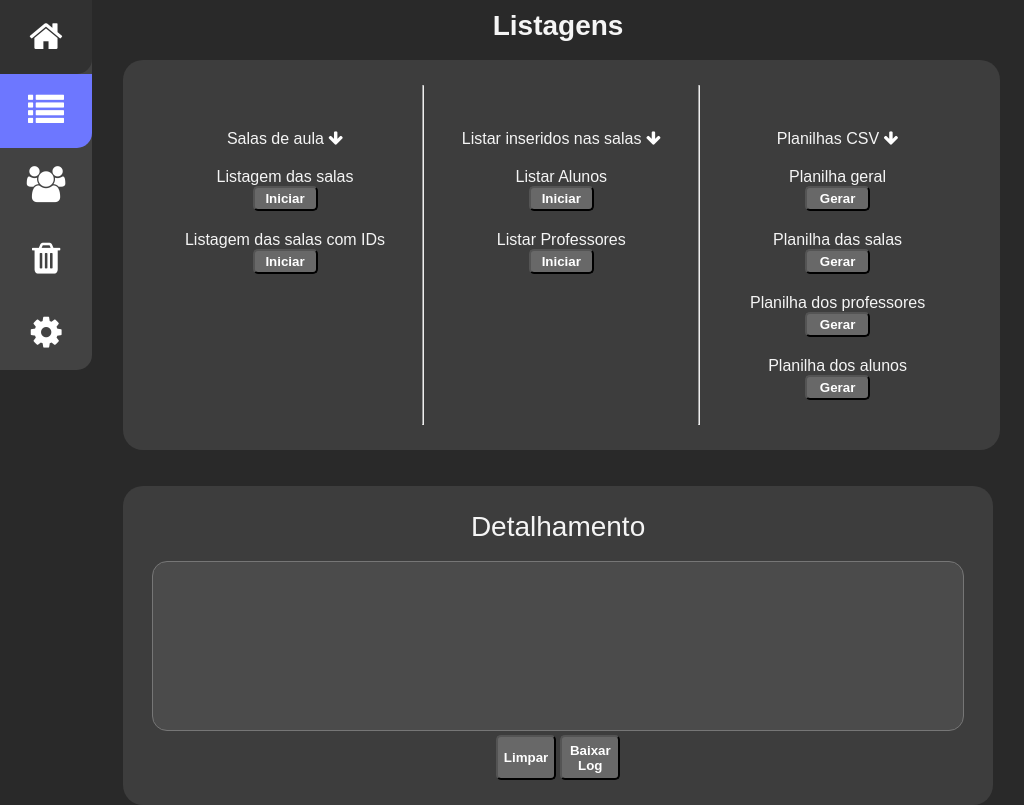
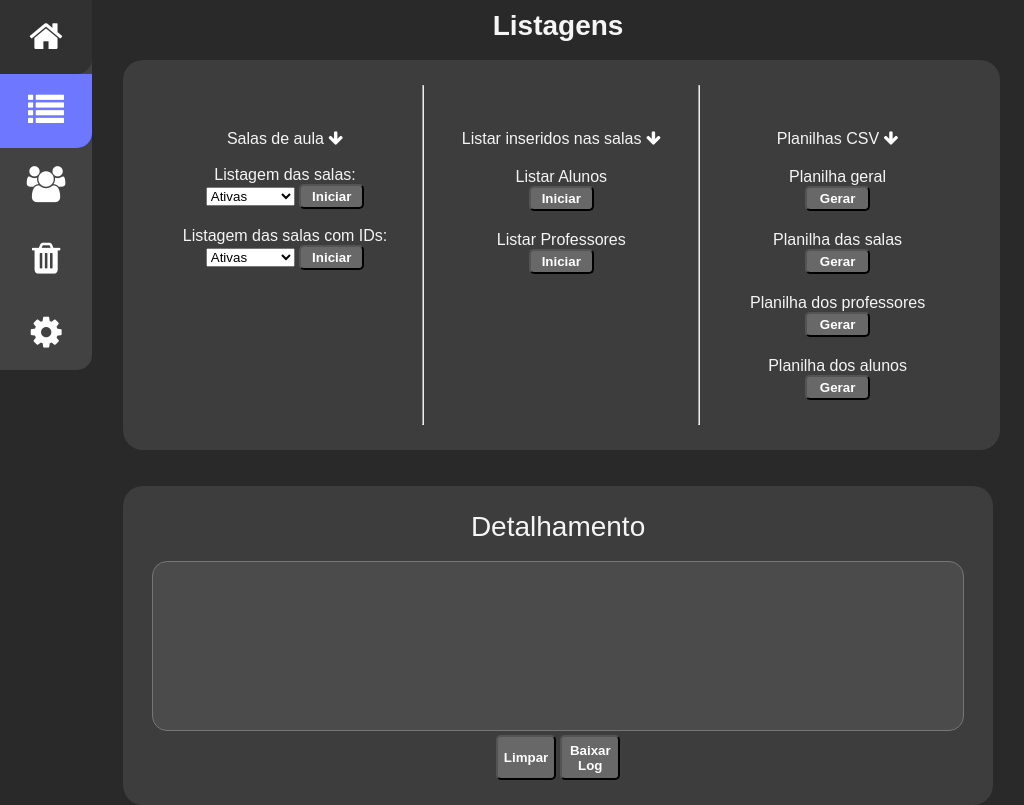
Before and after one commit to matheusky/Classroom-Manager, an Electron app: page src/pages/lists.html in a window 1024 px wide. Drawn offline with Linux system fonts and the light colour scheme; no server answers.

Commit message:
Update lists.html

```diff
--- a/src/pages/lists.html
+++ b/src/pages/lists.html
@@ -29,12 +29,24 @@
 
                 <div class="list">
                     <p>Salas de aula <i class="fa fa-arrow-down"></i></p>
-                    <p>Listagem das salas</p>
+                    <br>
+                    <label for="stats">Listagem das salas:</label>
+                    <select id="stats">
+                        <option value="ARCHIVED">Arquivadas</option>
+                        <option value="ACTIVE" selected>Ativas</option>
+                    </select>
                     <button onclick="listCourses()">Iniciar</button>
-                    <p>Listagem das salas com IDs</p>
+                    <br><br>
+                    <label for="stats">Listagem das salas com IDs:</label>
+                    <select id="stats">
+                        <option value="ARCHIVED">Arquivadas</option>
+                        <option value="ACTIVE" selected>Ativas</option>
+                    </select>
                     <button onclick="listIDs()">Iniciar</button>
                 </div>
+
                 <hr>
+
                 <div class="list">
                     <p>Listar inseridos nas salas <i class="fa fa-arrow-down"></i></p>
                     <p for="listAllStudents">Listar Alunos</p>
@@ -42,7 +54,9 @@
                     <p for="listAllTeatcher">Listar Professores</p>
                     <button onclick="listAllTeatcher()">Iniciar</button>
                 </div>
+
                 <hr>
+
                 <div class="list">
                     <p>Planilhas CSV <i class="fa fa-arrow-down"></i></p>
                     <p>Planilha geral</p>
@@ -54,6 +68,8 @@
                     <p>Planilha dos alunos</p>
                     <button onclick="CSVStudents()">Gerar</button>
                 </div>
+
+
             </div>
             <br>
             <div class="downloadGen" id="downloadGen">
```
